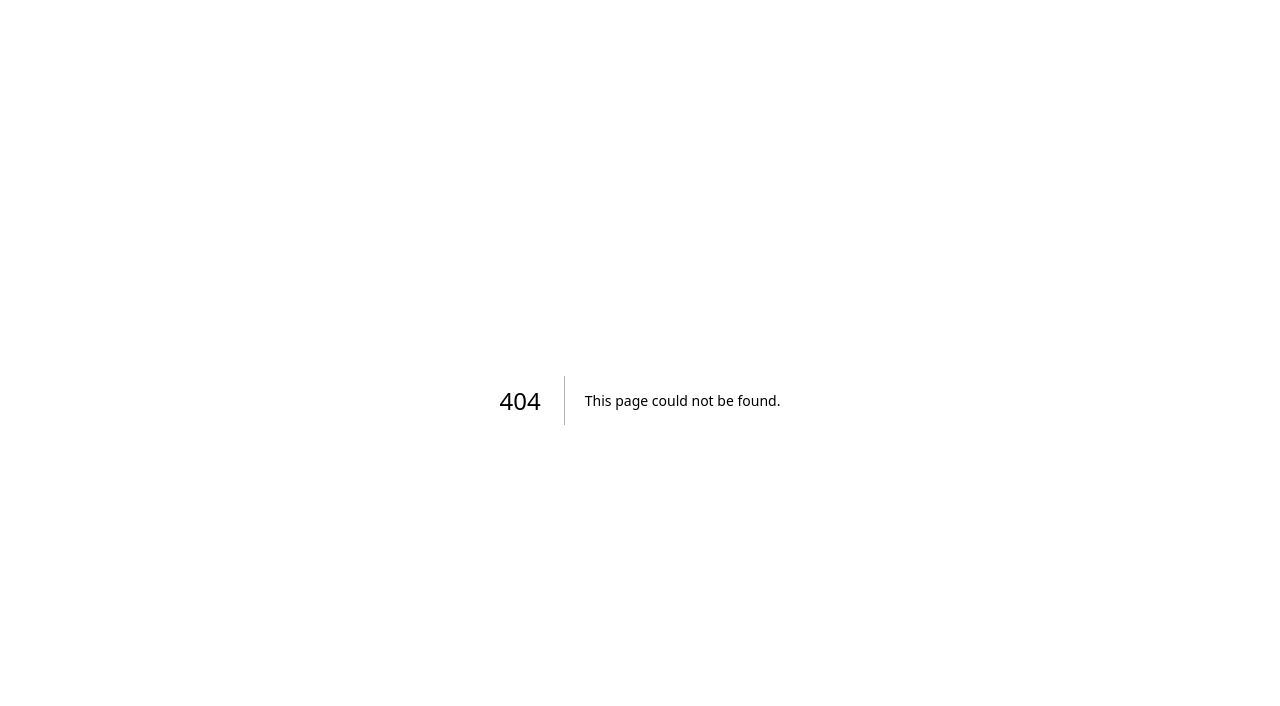
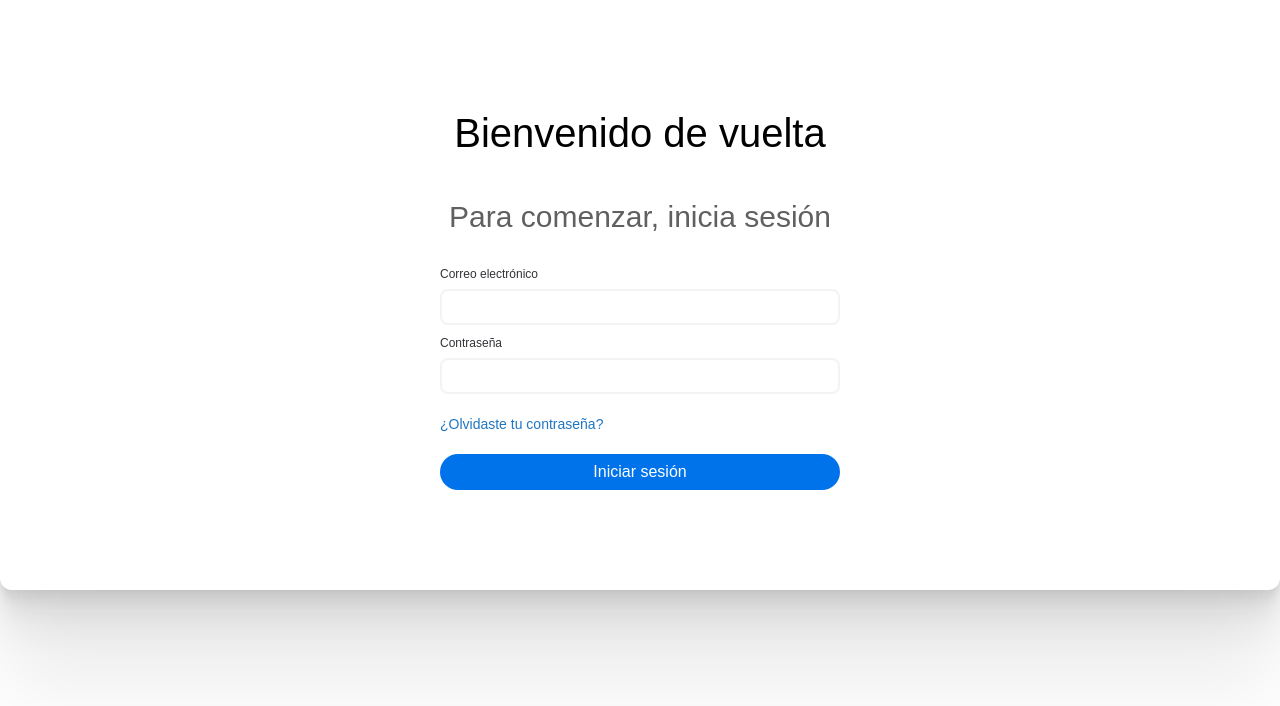
Before and after one commit to XelApps23/proyectosmuni, a Next.js app: page /login in a window 1280 px wide. Before the commit this address had no page. Shown: the top 706 px of the page. Built offline with nearby package versions, Linux system fonts and the light colour scheme.

Commit message:
login
login layout added

```diff
--- /dev/null
+++ b/pages/login.tsx
@@ -0,0 +1,41 @@
+// import { FormEvent } from 'react'
+
+import styles from '../styles/login.module.css';
+
+export default function loginPage() {
+    // async function onSubmit(event: FormEvent<HTMLFormElement>) {
+    //     event.preventDefault()
+
+    //     const formData = new FormData(event.currentTarget)
+    //     const response = await fetch('/api/submit', {
+    //         method: 'POST',
+    //         body: formData,
+    //     })
+
+    //     // Handle response if necessary
+    //     const data = await response.json()
+    //     // ...
+    // }
+
+
+    return (
+
+        <div className={styles.container}>
+            <p className={styles.bv}>Bienvenido de vuelta</p>
+            <p className={styles.pis}>Para comenzar, inicia sesión</p>
+            <form>
+
+            <p className={styles.txt}>Correo electrónico</p>
+            <input type="email" name="email" className={styles.input}/>
+
+            <p className={styles.txt}>Contraseña</p>
+            <input type="password" name="password" className={styles.input}/>
+
+            <p className={styles.txtblue}>¿Olvidaste tu contraseña?</p>
+            <button type="submit" className={styles.btn}>Iniciar sesión</button>
+
+            </form>
+        </div>
+
+    )
+}
--- /dev/null
+++ b/styles/login.module.css
@@ -0,0 +1,95 @@
+.container {
+    display: flex;
+    padding: 50px;
+    flex-direction: column;
+    justify-content: center;
+    align-items: center;
+    gap: 22px;
+
+    border-radius: var(--Border-Radios-12px, 12px);
+    background: var(--white-1, #FFF);
+    box-shadow: 0px 2.76726px 2.21381px 0px rgba(0, 0, 0, 0.02), 0px 6.6501px 5.32008px 0px rgba(0, 0, 0, 0.03), 0px 12.52155px 10.01724px 0px rgba(0, 0, 0, 0.04), 0px 22.33631px 17.86905px 0px rgba(0, 0, 0, 0.04), 0px 41.77761px 33.42209px 0px rgba(0, 0, 0, 0.05), 0px 100px 80px 0px rgba(0, 0, 0, 0.07);
+}
+
+.bv {
+    color: var(--black-1, #000);
+    /* Nunito Sans Regular/40px */
+    font-family: 'Nunito Sans', sans-serif;
+    font-size: 40px;
+    font-style: normal;
+    font-weight: 400;
+    margin-top: 50px;
+    padding: 11px 0;
+    line-height: normal;
+}
+
+.pis {
+    color: var(--grey-1, var(--Grey, #606060));
+    /* Nunito Sans Regular/30 px */
+    font-family: 'Nunito Sans', sans-serif;
+    font-size: 30px;
+    font-style: normal;
+    font-weight: 400;
+    padding: 11px 0;
+    line-height: normal;
+}
+
+.txt {
+    color: var(--black-2, #323338);
+    /* Nunito Sans Regular/12 px */
+    font-family: 'Nunito Sans', sans-serif;
+    font-size: 12px;
+    font-style: normal;
+    font-weight: 400;
+    padding-bottom: 8px;
+    line-height: normal;
+}
+
+.txtblue {
+    align-self: stretch;
+    color: var(--blue-1, var(--Blue, #1F76C2));
+
+    /* Nunito Sans Regular/14 px */
+    font-family: 'Nunito Sans', sans-serif;
+    font-size: 12px;
+    font-size: 14px;
+    font-style: normal;
+    font-weight: 400;
+    line-height: normal;
+    margin-top: 11px;
+    margin-bottom: 22px;
+}
+
+.input {
+    font-family: 'Nunito Sans', sans-serif;
+    width: 400px;
+    height: 36px;
+    flex-shrink: 0;
+    border-radius: var(--border-radios-8-px, 8px);
+    border: 2px solid #F3F3F3;
+    background: var(--white-1, #FFF);
+    margin: 0 0 11px 0;
+}
+
+.btn {
+    width: 400px;
+    height: 36px;
+    color: var(--white-1, #FFF);
+
+    /* Nunito Sans Regular/16 px */
+    font-family: 'Nunito Sans', sans-serif;
+    font-size: 16px;
+    font-style: normal;
+    font-weight: 400;
+    line-height: normal;
+
+    display: flex;
+    padding: 8px 16px;
+    justify-content: center;
+    align-items: center;
+    gap: 10px;
+    align-self: stretch;
+    border-radius: 50px;
+    margin-bottom: 50px;
+    background: var(--blue-2, #0073EA);
+}
```
